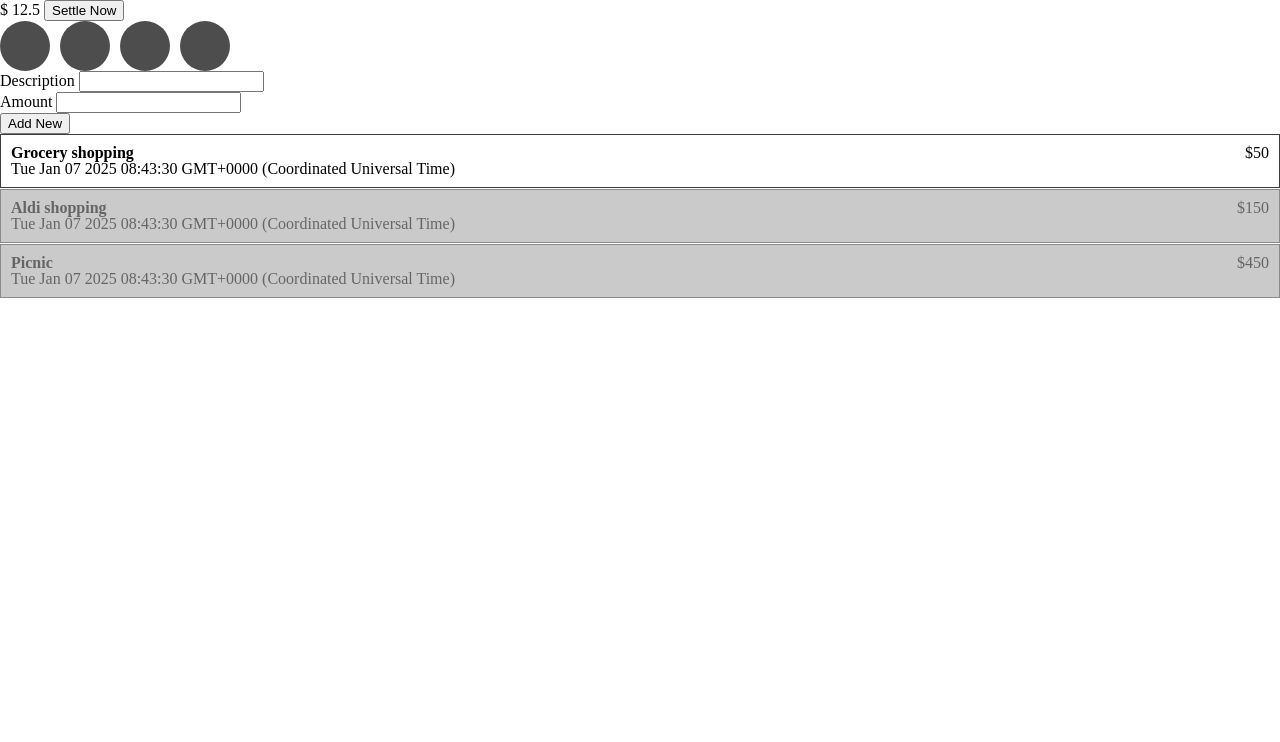
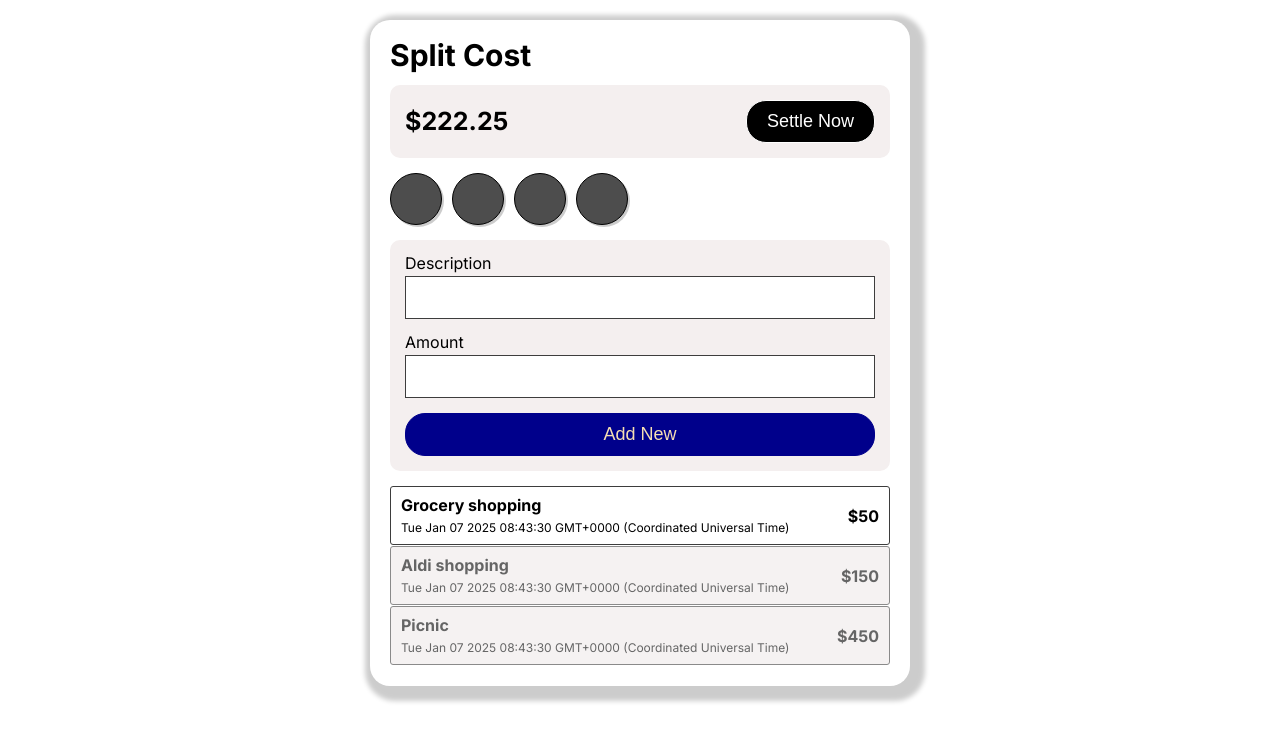
Before and after one commit to iampawannn/split_cost, a plain HTML site: page index.html in a window 1280 px wide. Drawn offline with Linux system fonts and the light colour scheme.

Commit message:
styling done

```diff
--- a/app.js
+++ b/app.js
@@ -130,14 +130,14 @@ function handleSettleNow() {
     item.isSettled = true;
     return item;
   });
-  showShoppingItems(shoppingItems);
-  totalAmount = getTotalAmount(shoppingItems);
-  console.log({ totalAmount });
-  let unsettledAmount = totalAmount && totalAmount / friends.length;
-  showUnsettledAmount(unsettledAmount);
+  refreshData(shoppingItems);
 
 }
-showShoppingItems(shoppingItems);
+  function refreshData (shoppingItems) {
+    showShoppingItems(shoppingItems);
+    const TotalAmount = getTotalAmount(shoppingItems);
+    let unsettledAmount = totalAmount && totalAmount / friends.length;
+    showUnsettledAmount(unsettledAmount);
+  }
 showFriends(friends);
-totalAmount = getTotalAmount(shoppingItems);
-showUnsettledAmount(totalAmount / friends.length);
+refreshData(shoppingItems);
--- a/index.html
+++ b/index.html
@@ -8,12 +8,13 @@
     <script src="./app.js" defer></script>
   </head>
   <body>
-    <div>$
+  <section>
+    <h1>Split Cost</h1>
+    <div class="settle-now-header">$
       <span id="unsettled_amount"></span>
       <button id="settle_now_btn">Settle Now</button>
     </div>
     <div id="friends"></div>
-
     <form>
       <div>
         <label for="title">Description</label>
@@ -27,5 +28,6 @@
     </form>
 
     <div id="shopping_items"></div>
+  </section>
   </body>
 </html>
--- a/styles.css
+++ b/styles.css
@@ -1,4 +1,20 @@
 @import url('./reset.css');
+@import url('https://fonts.googleapis.com/css2?family=Inter:wght@100..900&display=swap');
+
+body {
+  font-family: "Inter", serif;
+  font-optical-sizing: auto;
+  font-weight: normal;
+  font-style: normal;
+  font-size: 16px;
+  display: flex;
+  justify-content: center;
+  padding: 20px;
+}
+h1 {
+  font-size: 30px;
+  font-weight: bold ;
+}
 
 #friends {
   display: flex;
@@ -9,6 +25,8 @@
   height: 50px;
   background-color: #4d4d4d;
   border-radius: 50%;
+  border: 1px solid black;
+  box-shadow: 2px 2px 0px rgba(0, 0, 0, 0.2);
 }
 
 #shopping_items > div {
@@ -17,14 +35,92 @@
   padding: 10px;
   display: flex;
   justify-content: space-between;
+  align-items: center;
+  border-radius: 3px;
+}
+#shopping_items > div div:last-child {
+  font-weight: bolder;
 }
 
 #shopping_items h3 {
   font-weight: bold;
   font-size: 16px;
+  margin-bottom: 5px;
 }
+.settle-now-header {
+  font-size: 25px;
+  font-weight: bold;
+  display: flex;
+  background-color: rgb(244, 239, 239);
+  padding: 15px;
+  border-radius: 10px;
+  align-items: center;
+}
+time {
+  font-size: 12px;
+  opacity: 0.8px;
+}
+.settle-now-header span {
+  flex-grow: 2;
+}
+#settle_now_btn {
+ background-color: black;
+ color: white;
+ border: 1px solid;
+ padding: 10px 20px;
+ border-radius: 20px;
+ font-size: 18px;
+}
+#settle_now_btn:hover {
+  background-color: white;
+  color:black;
+  cursor: pointer;
+  transition: all 0.5s linear;
+}
+.settled {
+  background-color: #efebeb;
+  opacity: 0.6;
 
-.settled {
-  background-color: #a8a8a8;
-  opacity: 0.6;
 }
+section {
+  max-width: 500px;
+  width: 100%;
+  box-shadow: 5px 5px 5px 10px rgba(0, 0, 0, 0.2);
+  border-radius: 20px;
+  padding: 20px;
+  display: flex;
+  flex-direction: column;
+  gap: 15px;
+
+}
+form {
+  display: flex;
+  flex-direction: column;
+  gap: 15px;
+  background-color: rgb(244, 239, 239);
+  padding: 15px;
+  border-radius: 10px;
+}
+form > div {
+  display: flex;
+  flex-direction: column;
+  gap: 5px;
+}
+form > div input {
+  font-size: 18px;
+  padding: 10px;
+  border: 1px solid #3d3d3d;
+}
+form > input[type='submit'] {
+  font-size: 18px;
+  background-color: darkblue;
+  color: wheat;
+  border: 1px solid darkblue;
+  cursor: pointer;
+  padding: 10px;
+  border-radius: 20px;
+}
+form > input[type='submit']:hover {
+  color: darkblue;
+  background-color: white;
+}
```
